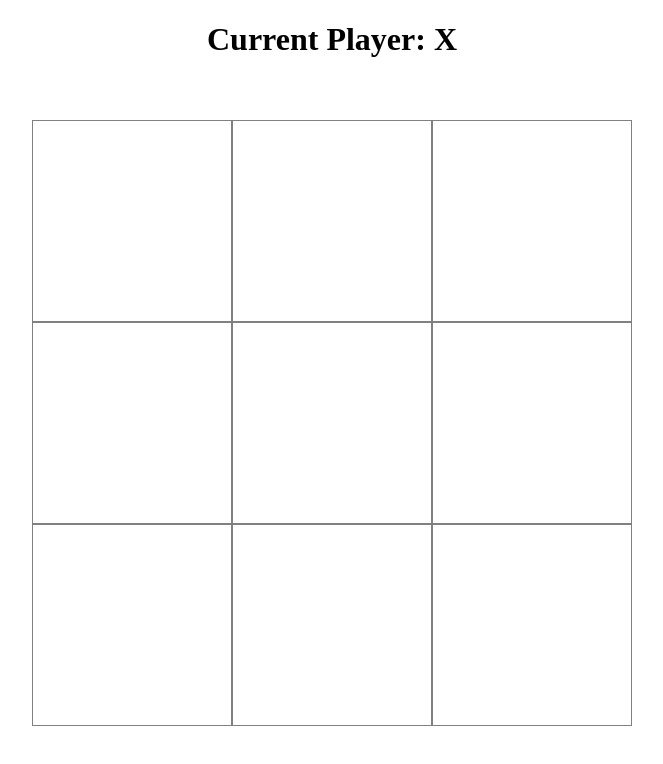
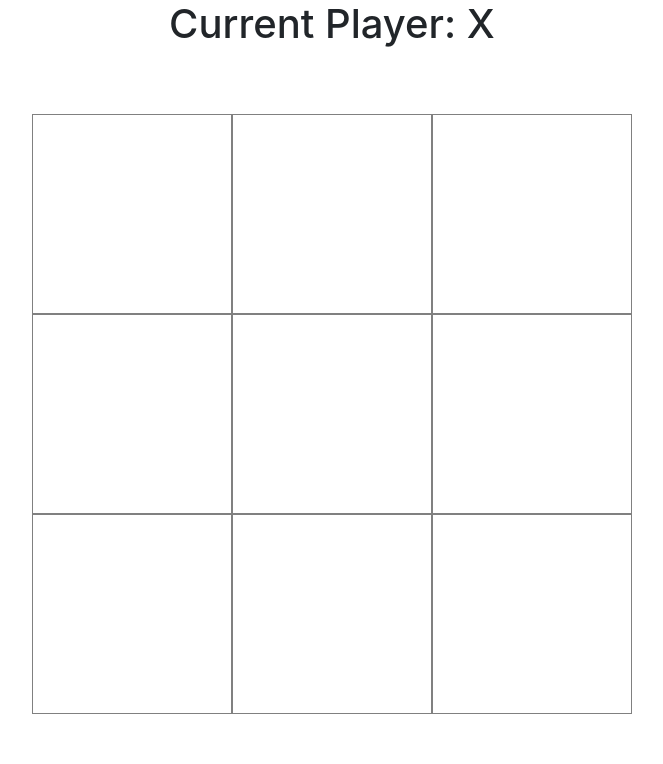
Before and after one commit to tigerwxu/angular-tictactoe, an Angular app: page / in a window 1280 px wide. Shown: the top 764 px of the page, without its empty margins (308-971 px from the left). Built offline with nearby package versions, Linux system fonts and the light colour scheme.

Commit message:
Add Bootstrap 4.6.0 from npm to project

```diff
--- a/angular.json
+++ b/angular.json
@@ -31,7 +31,8 @@
               "src/assets"
             ],
             "styles": [
-              "src/styles.scss"
+              "src/styles.scss",
+              "node_modules/bootstrap/dist/css/bootstrap.css"
             ],
             "scripts": []
           },
--- a/package.json
+++ b/package.json
@@ -19,6 +19,7 @@
     "@angular/platform-browser": "~11.2.5",
     "@angular/platform-browser-dynamic": "~11.2.5",
     "@angular/router": "~11.2.5",
+    "bootstrap": "^4.6.0",
     "rxjs": "~6.6.0",
     "tslib": "^2.0.0",
     "zone.js": "~0.11.3"
--- a/src/app/board/board.component.scss
+++ b/src/app/board/board.component.scss
@@ -17,5 +17,5 @@ h1, h2 {
 }
 
 h2 {
-    height: 20px;
+    height: 50px;
 }
```
Also changed, not shown: 1 other file (tests, documents, lock files or other folders).
